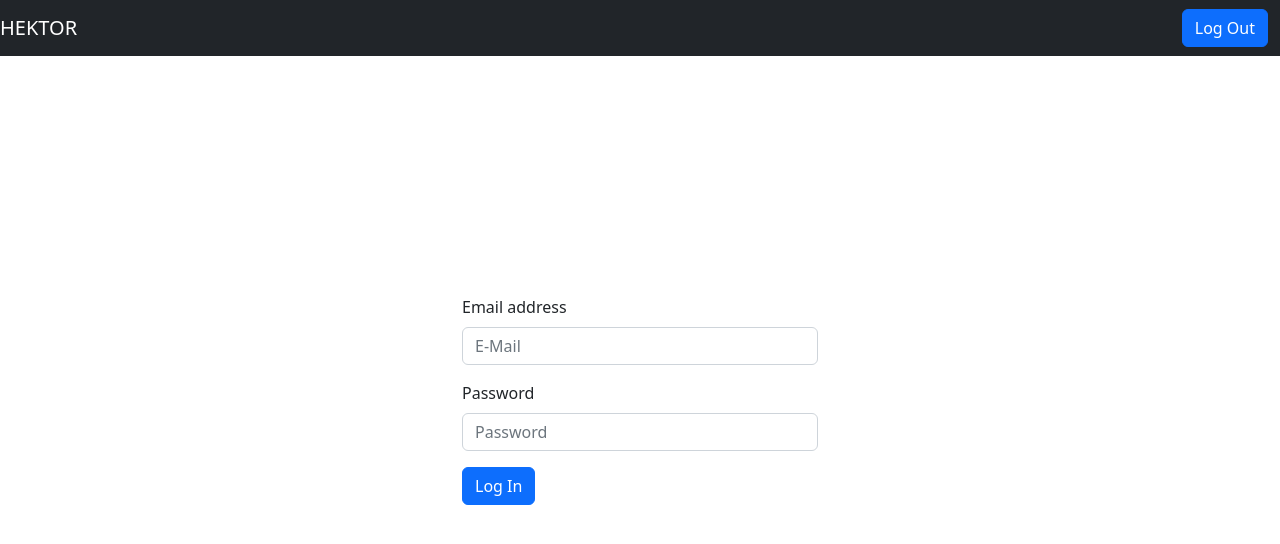
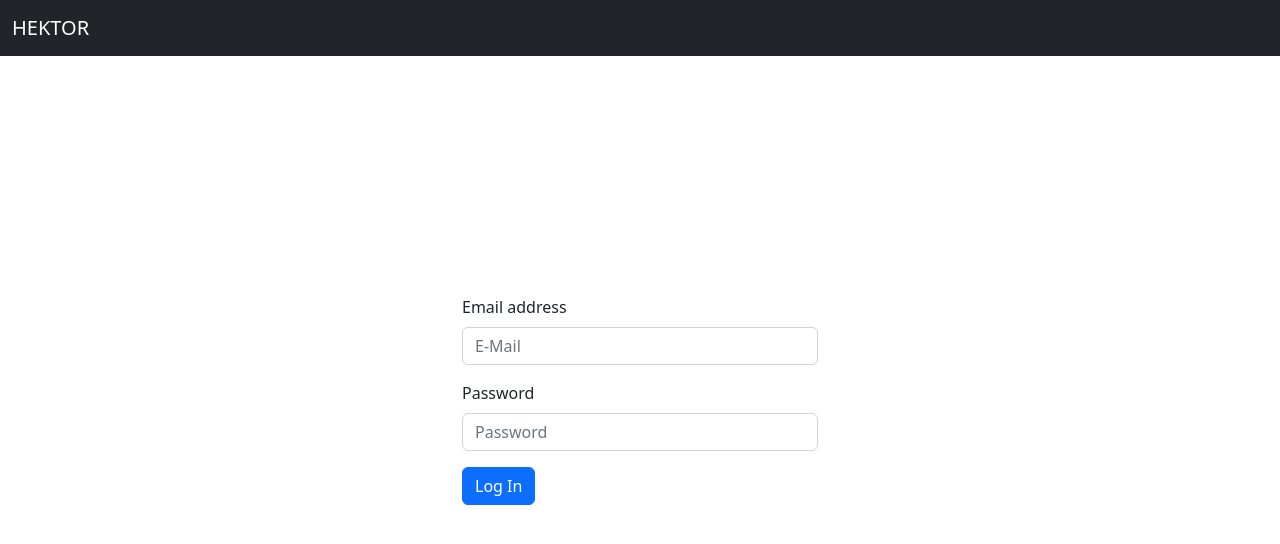
Before and after one commit to ivatavuk/HEKTOR-GUI, a React (Create React App) app in the folder frontend/: page /auth in a window 1280 px wide. Shown: the top 544 px of the page. Built offline with nearby package versions, Linux system fonts and the light colour scheme.

Commit message:
HEKTOR-GUI Navigation and LogOut fix

```diff
--- a/frontend/src/App.js
+++ b/frontend/src/App.js
@@ -26,7 +26,6 @@ class App extends React.Component {
     return (
       <BrowserRouter>
         <React.Fragment>
-          <Navigation authState={this.state}/>
           <AuthContext.Provider
             value={{
               token:this.state.token,
@@ -34,11 +33,16 @@ class App extends React.Component {
               login: this.login,
               logout: this.logout
               }}>
+            <Navigation/>
             <Routes >
               {!this.state.token && <Route path="/auth" element={<AuthPage/>}/>}
               {this.state.token &&<Route path="/home" element={<HomePage/>}/> }
               {this.state.token &&<Route path="/status" element={<StatusPage/>}/> }
+
               {!this.state.token && <Route path="/" element={<Navigate to="/auth" replace/>}/>}
+              {!this.state.token && <Route path="/home" element={<Navigate to="/auth" replace/>}/>}
+              {!this.state.token && <Route path="/status" element={<Navigate to="/auth" replace/>}/>}
+
               {this.state.token && <Route path="/" element={<Navigate to="/home" replace/>}/>}
               {this.state.token && <Route path="/auth" element={<Navigate to="/home" replace/>}/>}
 
--- a/frontend/src/components/Navigation.js
+++ b/frontend/src/components/Navigation.js
@@ -4,16 +4,26 @@ import { Button, Navbar, Nav, Container} from 'react-bootstrap';
 import 'bootstrap/dist/css/bootstrap.min.css';
 import 'bootstrap/dist/js/bootstrap.bundle';
 import NavbarCollapse from 'react-bootstrap/esm/NavbarCollapse';
+import AuthContext from "../context/auth-context";
 
 const Navigation = (props) =>{
 
+    const LogOutBtn = () =>{
+        props.authState.token = null;
+        props.authState.userId= null;
+    };
+
+    return (
+    <AuthContext.Consumer>
+        {(context) =>{
             return (
                 <Navbar className='fixed-top' variant="dark" bg="dark" display="block" expand="lg">
-        <Navbar.Brand>HEKTOR</Navbar.Brand>
             <Container fluid>
             <Navbar.Toggle className='ma-auto'/>
+            <Navbar.Brand>HEKTOR</Navbar.Brand>
+            {context.token &&
+            <React.Fragment>
                 <NavbarCollapse>
-            {props.authState.token &&
                 <Nav className='ms-auto'>
                     <LinkContainer to='/home'>
                         <Nav.Link className='px-5'>Home</Nav.Link>
@@ -22,11 +32,16 @@ const Navigation = (props) =>{
                         <Nav.Link className='px-5'>Status</Nav.Link>
                     </LinkContainer>
                 </Nav>
+                </NavbarCollapse>
+                <Button variant="primary" onClick={context.logout}>Log Out</Button>
+            </React.Fragment>
             }
-        </NavbarCollapse>
-        <Button variant="primary">Log Out</Button>
             </Container>
         </Navbar>
+
+            );
+        }}
+        </AuthContext.Consumer>
     );
 }
 
```
Lines whose indentation alone changed are shown as unchanged.
